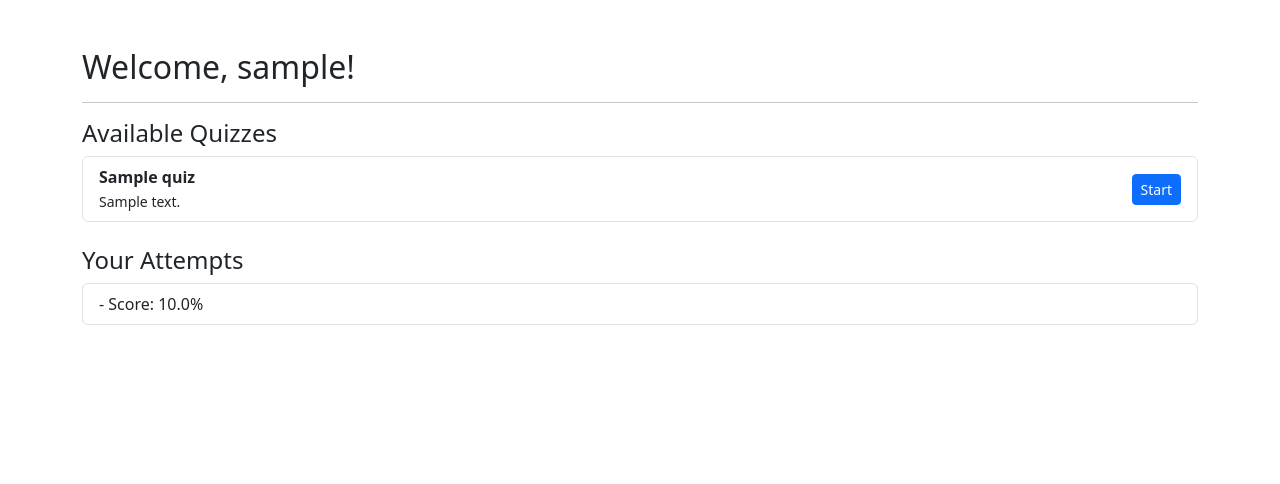
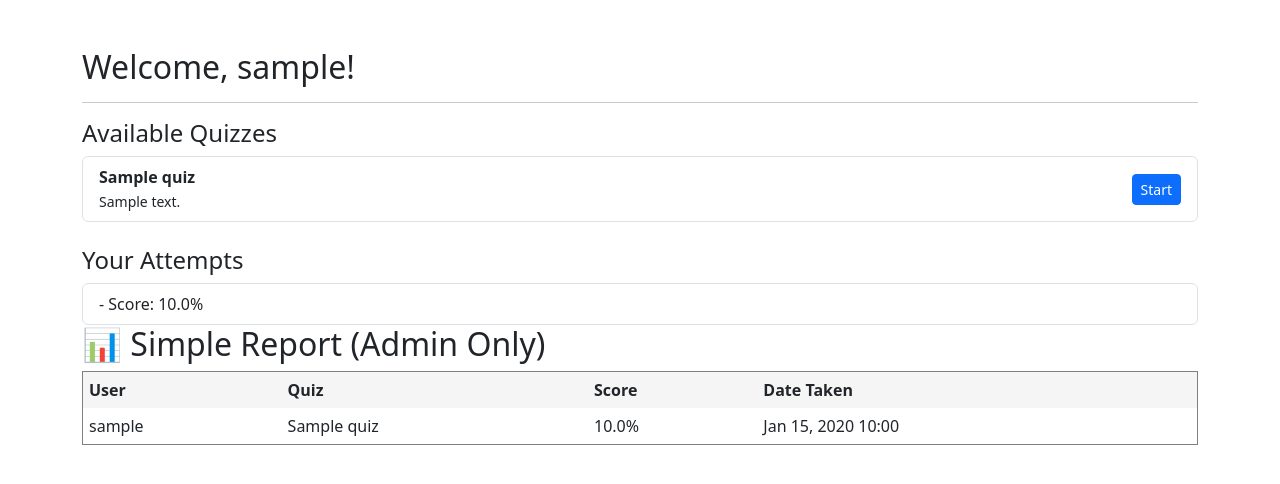
Before and after one commit to zalwan/django-modular-quiz-app, a Django app: page /dashboard/ in a window 1280 px wide. Shown: the top 484 px of the page. Run offline with Django 5.2, Linux system fonts and the light colour scheme; a user stored in the database is signed in; tables that the repository leaves empty hold one stand-in row (values such as "Sample post"); parts of the project's set-up code (start-up, migrations or seed data) failed here and were passed over.

Commit message:
feat: add report component on dashboard

```diff
--- a/templates/dashboard/index.html
+++ b/templates/dashboard/index.html
@@ -32,5 +32,37 @@
     <li class="list-group-item">No attempts yet</li>
     {% endfor %}
   </ul>
+  {% if report %}
+  <h2>📊 Simple Report (Admin Only)</h2>
+  <table
+    border="1"
+    cellpadding="6"
+    cellspacing="0"
+    style="width: 100%; border-collapse: collapse"
+  >
+    <thead>
+      <tr style="background: #f5f5f5">
+        <th>User</th>
+        <th>Quiz</th>
+        <th>Score</th>
+        <th>Date Taken</th>
+      </tr>
+    </thead>
+    <tbody>
+      {% for attempt in report %}
+      <tr>
+        <td>{{ attempt.user.username }}</td>
+        <td>{{ attempt.quiz.title }}</td>
+        <td>{{ attempt.score }}%</td>
+        <td>{{ attempt.date_taken|date:"M d, Y H:i" }}</td>
+      </tr>
+      {% empty %}
+      <tr>
+        <td colspan="4" style="text-align: center">No attempts yet</td>
+      </tr>
+      {% endfor %}
+    </tbody>
+  </table>
+  {% endif %}
 </div>
 {% endblock %}
```
